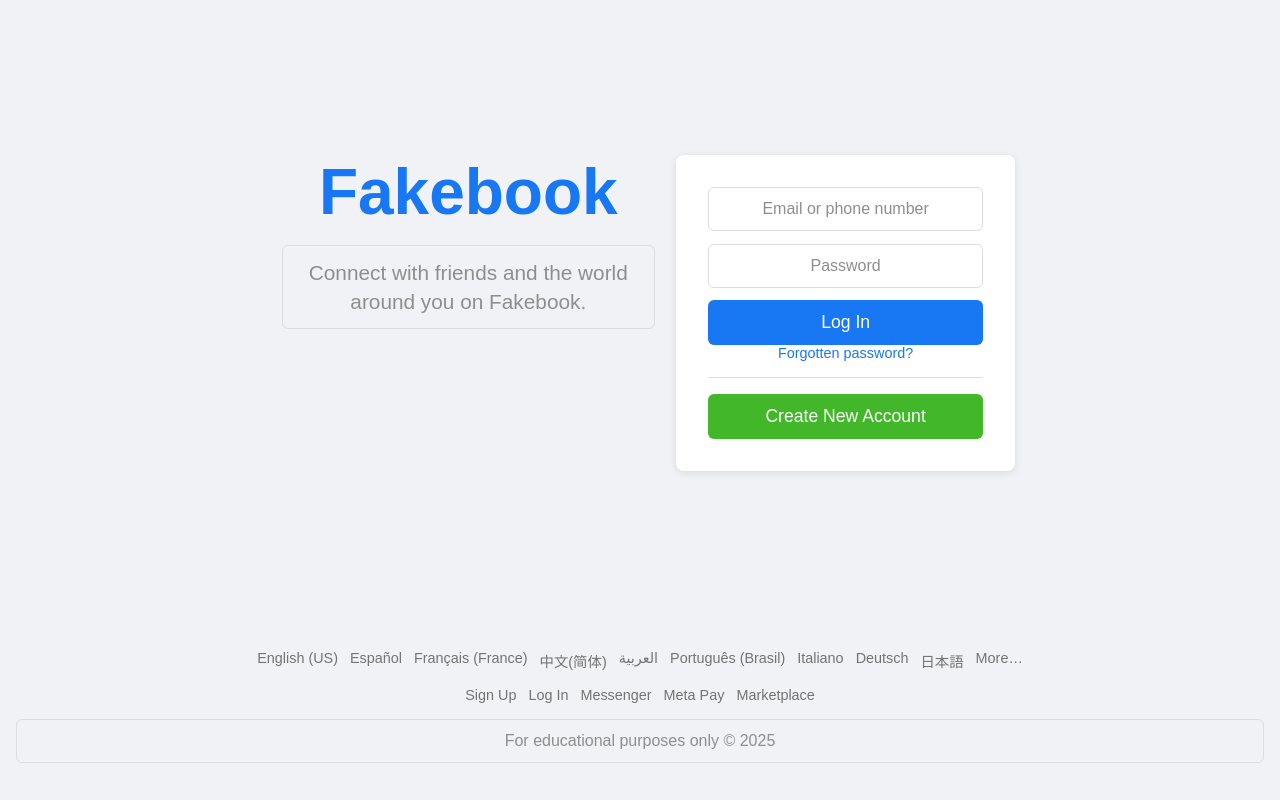
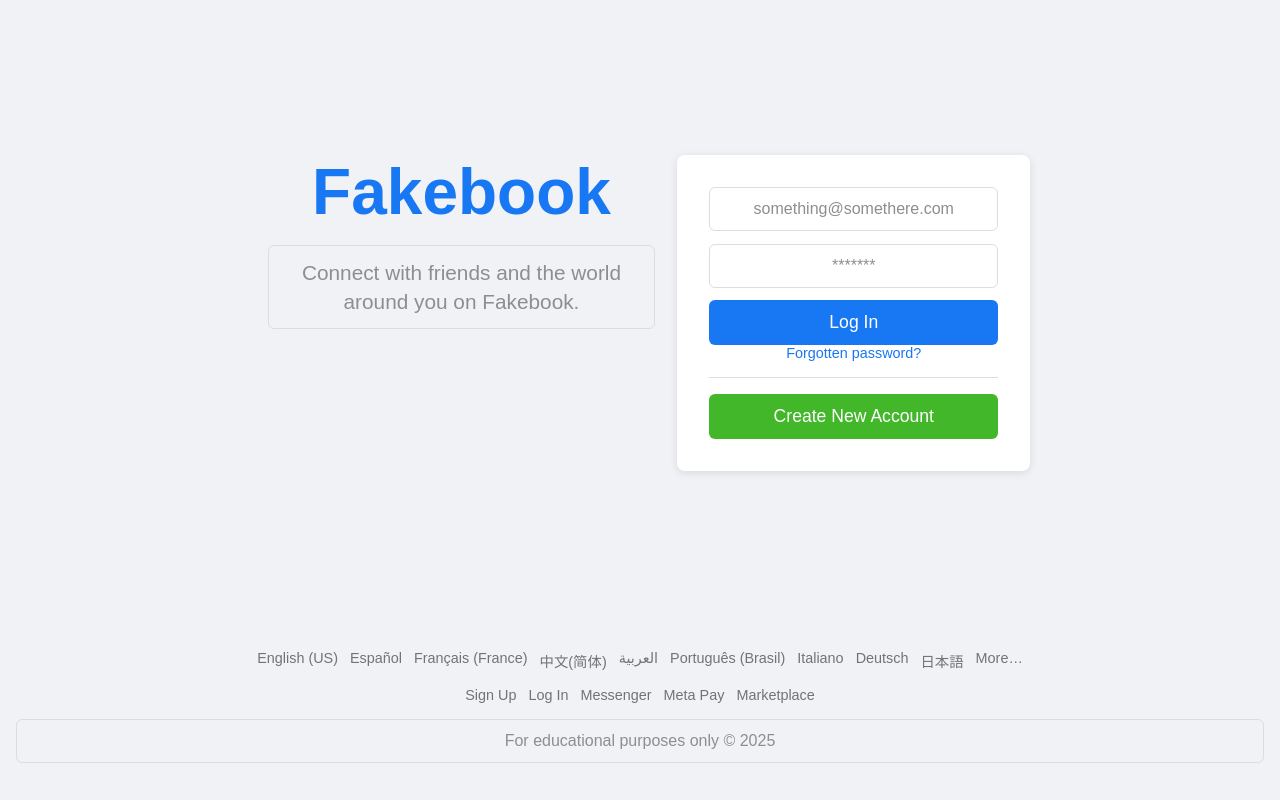
Before and after one commit to jasoncarcamo/facebook-page, a plain HTML site: page index.html in a window 1280 px wide. Drawn offline with Linux system fonts and the light colour scheme.

Commit message:
Changed place holders

```diff
--- a/index.html
+++ b/index.html
@@ -16,8 +16,8 @@
     </div>
     <div class="right">
       <form>
-        <p type="email" placeholder="Email or phone number">Email or phone number</p>
-        <p type="password" placeholder="Password (Not functional)">Password</p>
+        <p type="email" placeholder="Email or phone number">something@somethere.com</p>
+        <p type="password" placeholder="Password (Not functional)">*******</p>
         <div class="login-btn">Log In</div>
         <a href="/">Forgotten password?</a>
         <hr />
```
